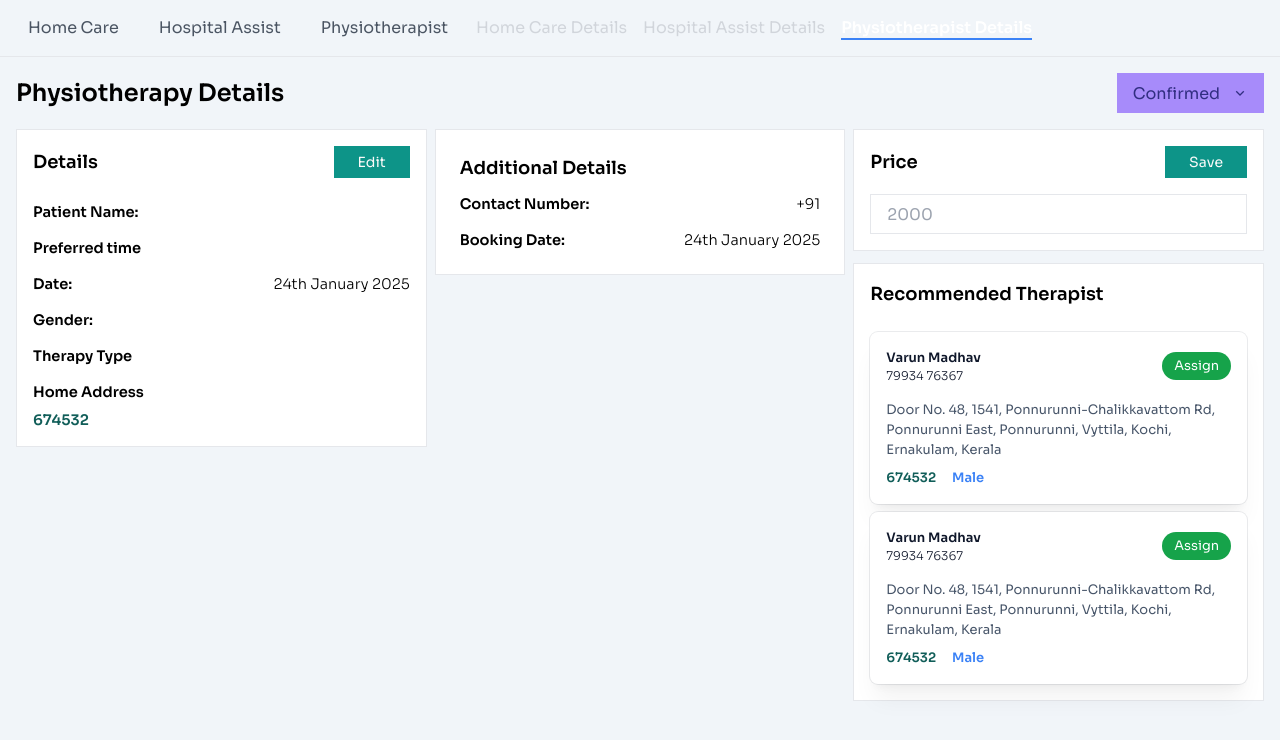
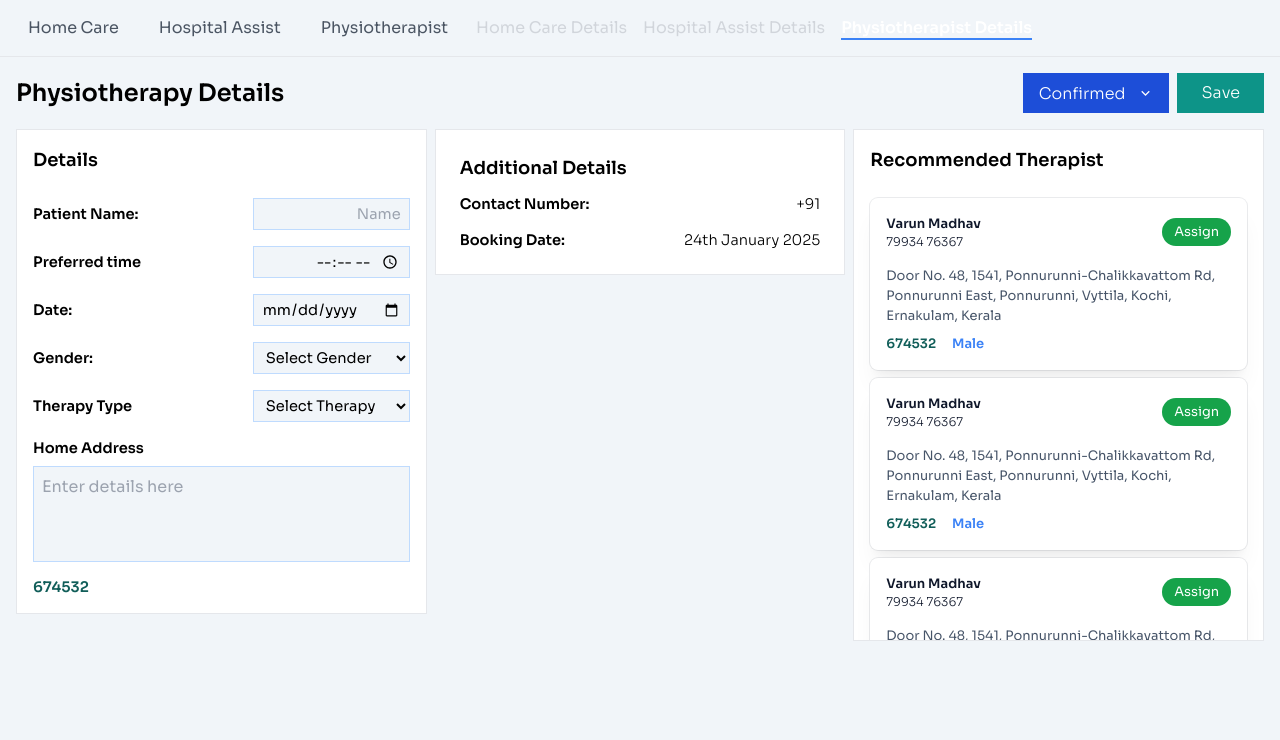
Before and after one commit to aswanthup06/dr1-service-admin, a React (Create React App) app: page /physiotherapistdetails in a window 1280 px wide. Shown: the top 740 px of the page. Built offline with nearby package versions, Linux system fonts and the light colour scheme.

Commit message:
aswanth-physio

```diff
--- a/src/Pages/Physiotherapist/PhysiotherapistDetails.jsx
+++ b/src/Pages/Physiotherapist/PhysiotherapistDetails.jsx
@@ -11,9 +11,10 @@ export default function PhysiotherapistDetails() {
     <div>
       <div className="flex justify-between items-center">
         <h1 className="text-2xl font-semibold">Physiotherapy Details</h1>
-        <button className="bg-violet-400 px-4 h-10 text-indigo-900">
-          Confirmed<i className="ri-arrow-down-s-line ml-3 "></i>
-        </button>
+        <div className='flex gap-2'>
+        <button className='bg-blue-700 px-4 h-10 text-white font-light'>Confirmed<i className="ri-arrow-down-s-line ml-3 "></i></button>
+        <button className='bg-teal-600 px-6 font-light h-10 text-white'>Save</button>
+        </div>
       </div>
 
       <div>
@@ -21,35 +22,78 @@ export default function PhysiotherapistDetails() {
           <div className="listsection bg-white flex-1  p-4 h-auto border">
             <div className="flex justify-between items-center mb-6">
               <h1 className="text-lg font-semibold">Details</h1>
-              <button className="bg-teal-600 text-stone-50 px-6 text-sm h-8">
-                Edit
-              </button>
+
             </div>
             <div className="flex items-center text-[0.9125rem]/5 justify-between mb-4">
               <h1 className="font-bold">Patient Name:</h1>
               <h1 className="font-light">{details?.patient_name}</h1>
+
+              <input
+  className='w-5/12 h-8 text-right px-2 bg-slate-100 border border-blue-200 focus:outline-none focus:ring-1 focus:ring-blue-500 focus:border-blue-500'
+  type="text"
+  placeholder={details?.patient_name || 'Name'}
+/>
+
             </div>
 
             <div className="flex items-center text-[0.9125rem]/5 justify-between mb-4">
               <h1 className="font-bold">Preferred time</h1>
               <h1 className="font-light">{details?.prefered_time}</h1>
+              <input
+  className="w-5/12 h-8 text-right px-2 bg-slate-100 border border-blue-200 focus:outline-none focus:ring-1 focus:ring-blue-500 focus:border-blue-500"
+  type="time"
+  placeholder='Select Time'
+/>
             </div>
 
             <div className="flex items-center justify-between mb-4 text-[0.9125rem]/5">
               <h1 className="font-bold">Date:</h1>
               <h1 className="font-light">
-                {moment(details?.start_date).format("Do MMMM YYYY")}
-              </h1>
+                {/* {moment(details?.start_date).format("Do MMMM YYYY")} */} </h1>
+                <input
+  className="w-5/12 h-8 px-2 bg-slate-100 border border-blue-200 focus:outline-none focus:ring-1 focus:ring-blue-500 focus:border-blue-500"
+  type="date"
+
+
+  onChange={(e) => console.log(e.target.value)} // Replace with your handler
+/>
+
             </div>
 
             <div className="flex items-center justify-between mb-4 text-[0.9125rem]/5">
               <h1 className="font-bold">Gender:</h1>
-              <h1 className="font-light">{details?.patient_gender}</h1>
+              {/* <h1 className="font-light">{details?.patient_gender}</h1> */}
+              <select
+  className="w-5/12 h-8 px-2 bg-slate-100 border border-blue-200 focus:outline-none focus:ring-1 focus:ring-blue-500 focus:border-blue-500"
+  defaultValue={details?.patient_gender || ''}
+>
+  <option value="" disabled>
+    {details?.patient_gender || 'Select Gender'}
+  </option>
+  <option value="Male">Male</option>
+  <option value="Female">Female</option>
+  <option value="Other">Other</option>
+</select>
             </div>
 
             <div className="flex items-center justify-between mb-4 text-[0.9125rem]/5">
               <h1 className="font-bold">Therapy Type</h1>
-              <h1 className="font-light">{details?.therapy_type}</h1>
+              {/* <h1 className="font-light">{details?.therapy_type}</h1> */}
+              <select
+  className="w-5/12 h-8 px-2 bg-slate-100 border border-blue-200 focus:outline-none focus:ring-1 focus:ring-blue-500 focus:border-blue-500"
+  defaultValue={details?.patient_gender || ''}
+>
+  <option value="" disabled>
+    {details?.patient_gender || 'Select Therapy'}
+  </option>
+  <option value="Orthopedic">Orthopedic</option>
+  <option value="Neurological">Neurological</option>
+  <option value="Pediatric">Pediatric</option>
+  <option value="Geriatric">Geriatric</option>
+  <option value="Sports">Sports </option>
+  <option value="Women’s Health">Women’s Health</option>
+  <option value="Other">Other</option>
+</select>
             </div>
 
             <div>
@@ -59,6 +103,16 @@ export default function PhysiotherapistDetails() {
               <div class="text-[0.8125rem]/5 mt-1 text-slate-600">
                 {details?.patient_location}
               </div>
+
+
+              <textarea
+  className='w-full h-24 p-2 bg-slate-100 border border-blue-200 focus:outline-none focus:ring-1 focus:ring-blue-500 focus:border-blue-500 resize-none'
+  placeholder={details?.patient_name || 'Enter details here'}
+  rows="4"
+/>
+
+
+
               <div class="mt-2 font-semibold text-[0.9125rem]/5 text-teal-800">
                 674532
               </div>
@@ -94,37 +148,25 @@ export default function PhysiotherapistDetails() {
           </div>
 
           <div className="">
-            <div>
-              <div className=" bg-white flex-1  p-4 md:col-span-2  lg:col-span-1 h-auto border">
-                <div className="flex justify-between items-center mb-4">
-                  <h1 className="text-lg font-semibold">Price</h1>
-                  <button className="bg-teal-600 text-stone-50 px-6 text-sm h-8">
-                    Save
-                  </button>
-                </div>
+            <div className="bg-white flex-1 p-4 md:col-span-2 lg:col-span-1 border h-[32rem] overflow-auto scrollbar-thin scrollbar-track-gray-200">
+                                     <h1 className="text-lg font-semibold mb-6">Recommended Therapist</h1>
 
-                <div>
-                  <input
-                    className="border w-full h-10 px-4"
-                    type="text"
-                    name=""
-                    id=""
-                    placeholder="2000"
-                  />
-                </div>
-              </div>
 
-              <div className=" bg-white flex-1  p-4 md:col-span-2  lg:col-span-1 h-auto border mt-3">
-                <h1 className="text-lg font-semibold mb-6">
-                  Recommended Therapist
-                </h1>
 
-                <HospitalAssistCard />
-                <HospitalAssistCard />
-              </div>
-            </div>
+                                        <HospitalAssistCard/>
+                                         <HospitalAssistCard/>
+                                         <HospitalAssistCard/>
+                                         <HospitalAssistCard/>
+                                         <HospitalAssistCard/>
+                                         <HospitalAssistCard/>
 
-            <div></div>
+
+
+
+                                     </div>
+
+
+
           </div>
         </div>
       </div>
```
